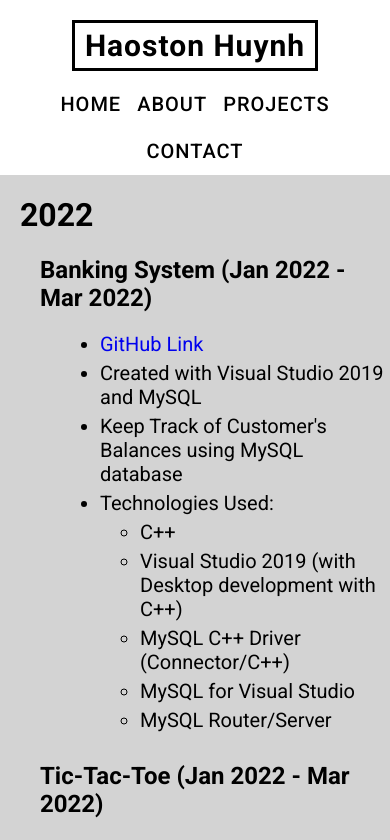
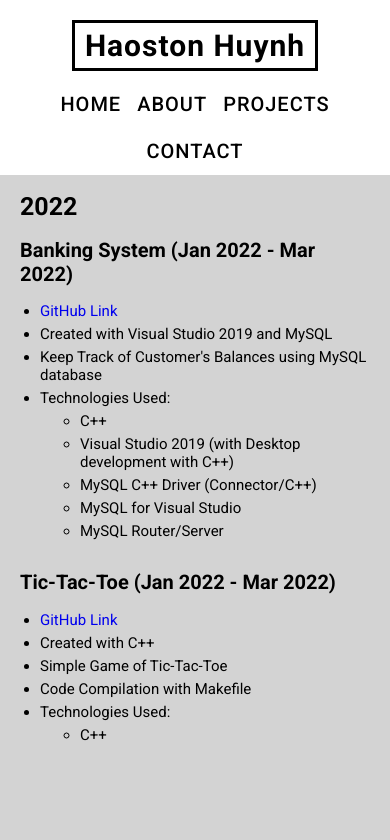
Before and after one commit to haostonh/portfolio, a React (Create React App) app in the folder client/: page /portfolio/projects in a window 390 px wide. Shown: the top 840 px of the page. Built offline with nearby package versions, Linux system fonts and the light colour scheme.

Commit message:
fix format for small media query

```diff
--- a/client/src/pagesCSS/Projects.css
+++ b/client/src/pagesCSS/Projects.css
@@ -38,3 +38,24 @@ li {
 .yearTitle {
   margin-left: 20px;
 }
+
+@media screen and (min-width: 426px) and (max-width: 1024px) {
+
+}
+
+@media screen and (max-width: 425px) {
+  .yearTitle {
+    font-size: 25px;
+    margin-right: 20px;
+  }
+  .projectTitle {
+    margin-left: 20px;
+    margin-right: 20px;
+    font-size: 20px;
+  }
+  .projectBody{
+    margin-left: 0px;
+    font-size: 15px;
+    margin-right: 15px;
+  }
+}
```
